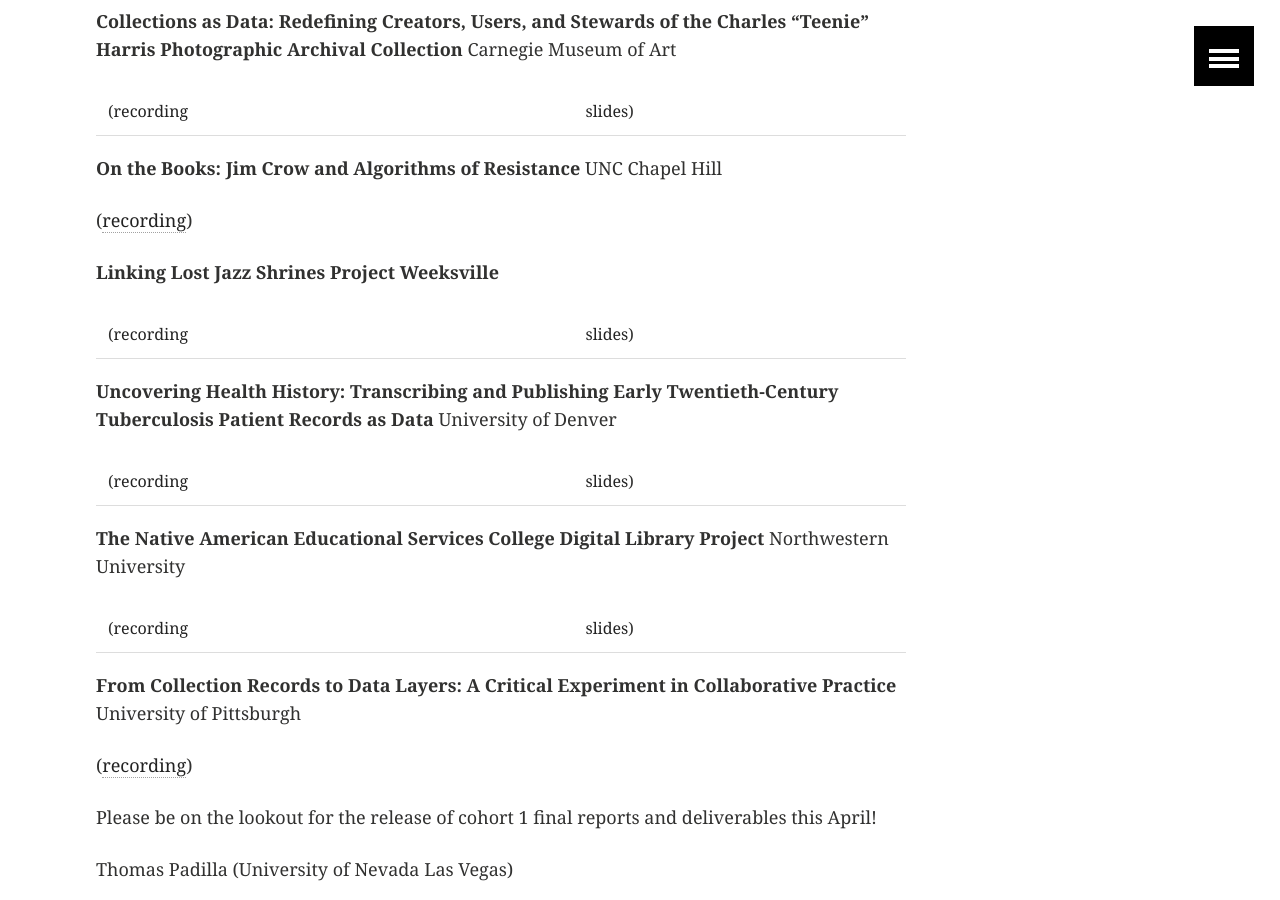
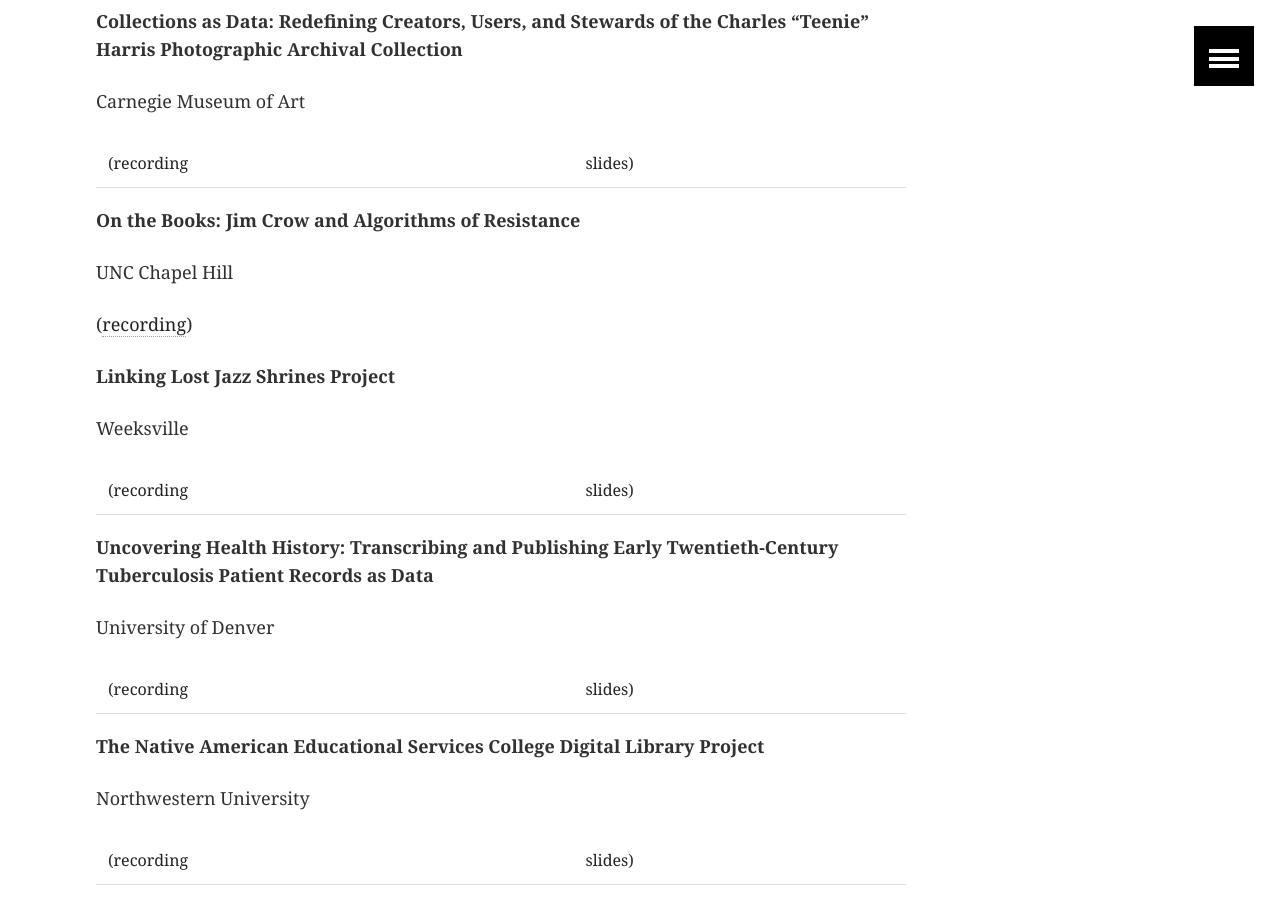
Before and after one commit to collectionsasdata/part2whole, a Jekyll site: the page built from _posts/2020-02-06-forum1.markdown, in a window 1280 px wide and 900 px high, scrolled down 1132 px. Built offline with Jekyll 4.4.1, drawn with Linux system fonts in a browser that asks for light colours.

```diff
--- a/_posts/2020-02-06-forum1.markdown
+++ b/_posts/2020-02-06-forum1.markdown
@@ -17,31 +17,38 @@ Slides and presentation recording for each project are provided below.
 ([recording](https://youtu.be/abpmH01IBH0?t=1021))
 
 **Collections as Data: Redefining Creators, Users, and Stewards of the Charles “Teenie” Harris Photographic Archival Collection**
+
 Carnegie Museum of Art
 
 ([recording](https://youtu.be/abpmH01IBH0?t=1491) | [slides](https://github.com/collectionsasdata/part2whole/blob/master/cmoa_summativeforum.pdf))
 
 **On the Books: Jim Crow and Algorithms of Resistance**
+
 UNC Chapel Hill
 
 ([recording](https://youtu.be/abpmH01IBH0?t=3302))
 
-**Linking Lost Jazz Shrines Project Weeksville**
+**Linking Lost Jazz Shrines Project**
+
+Weeksville
 
 ([recording](https://youtu.be/abpmH01IBH0?t=5299) | [slides](http://collectionsasdata.github.io/part2whole/summativeforum_linkinglostjazz.pdf))
 
 **Uncovering Health History: Transcribing and Publishing Early Twentieth-Century Tuberculosis
 Patient Records as Data**
+
 University of Denver
 
 ([recording](https://youtu.be/abpmH01IBH0?t=8062) | [slides](https://docs.google.com/presentation/d/1wp-_-idXsplHHfx80uv54FPdMm4Jo0Q1PFkOCtqZSHk/edit?usp=sharing))
 
 **The Native American Educational Services College Digital Library Project**
+
 Northwestern University
 
 ([recording](https://youtu.be/abpmH01IBH0?t=10237) | [slides](http://collectionsasdata.github.io/part2whole/naes_cad_forum.pdf))
 
 **From Collection Records to Data Layers: A Critical Experiment in Collaborative Practice**
+
 University of Pittsburgh
 
 ([recording](https://youtu.be/abpmH01IBH0?t=11885))
```
